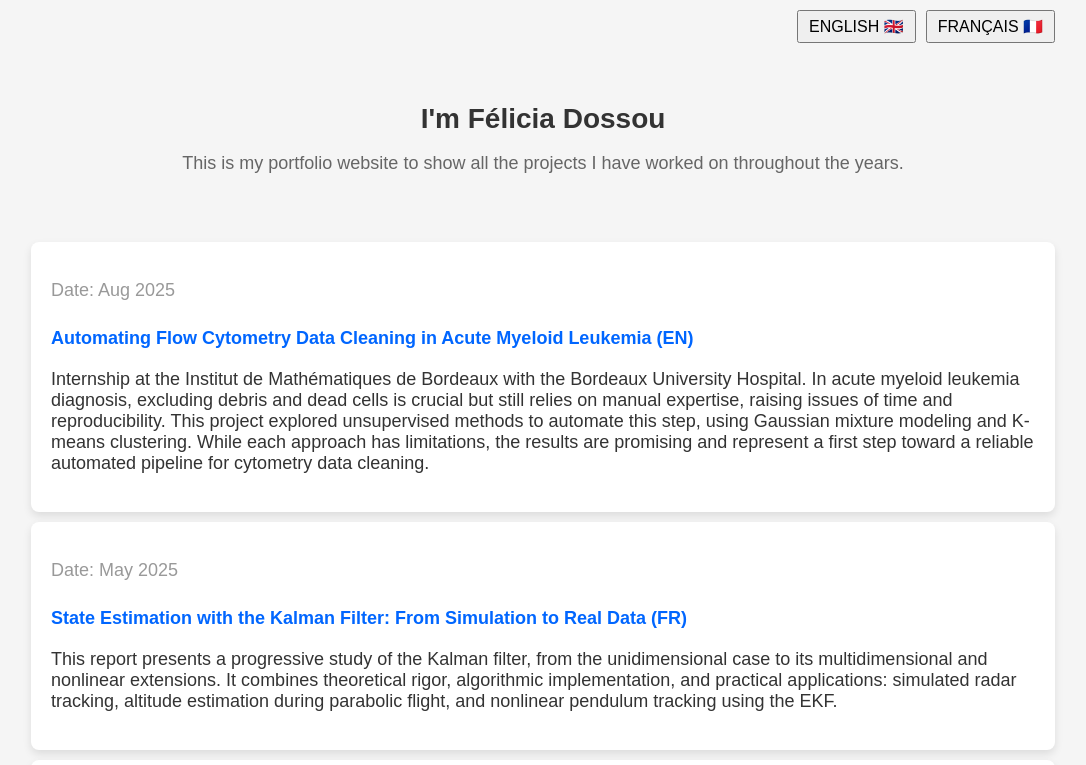
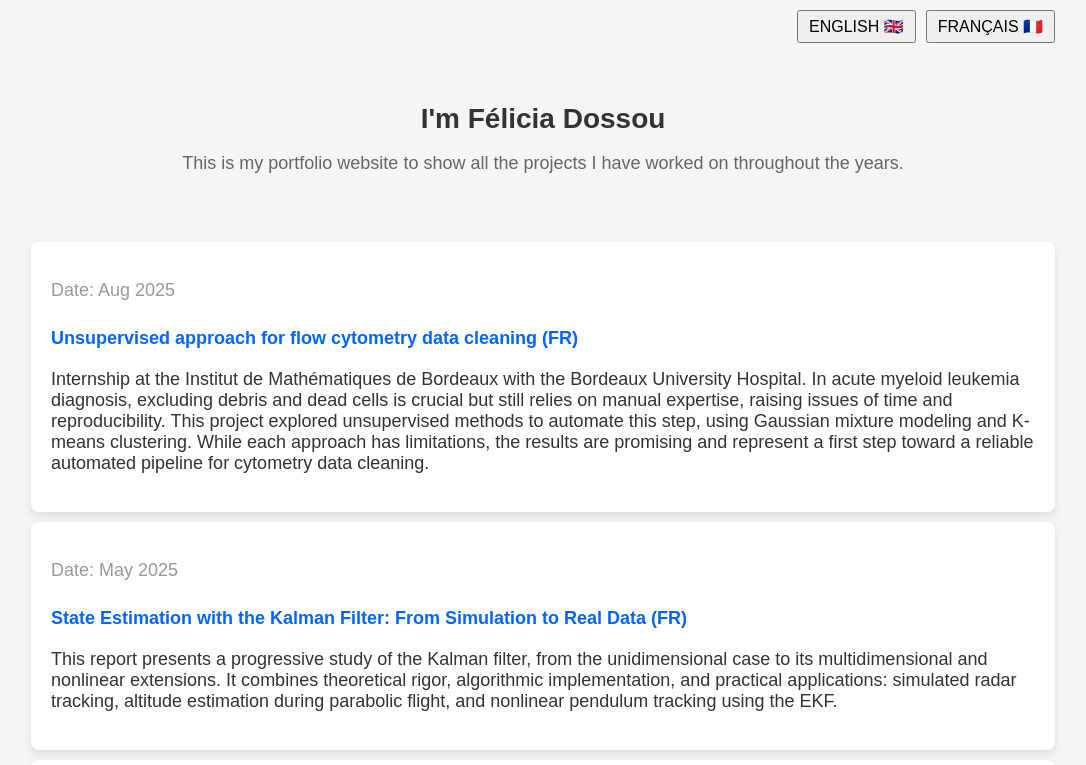
Before and after one commit to feliciadss/FeliciaDossouPortfolio, a plain HTML site: page index.html in a window 1280 px wide. Shown: the top 765 px of the page, without its empty margins (97-1183 px from the left). Drawn offline with Linux system fonts and the light colour scheme.

Commit message:
Update index.html

```diff
--- a/index.html
+++ b/index.html
@@ -99,7 +99,7 @@
         projects: [
           {
             date: "Aug 2025",
-            title: "Automating Flow Cytometry Data Cleaning in Acute Myeloid Leukemia (EN)",
+            title: "Unsupervised approach for flow cytometry data cleaning (FR)",
             description: "Internship at the Institut de Mathématiques de Bordeaux with the Bordeaux University Hospital. In acute myeloid leukemia diagnosis, excluding debris and dead cells is crucial but still relies on manual expertise, raising issues of time and reproducibility. This project explored unsupervised methods to automate this step, using Gaussian mixture modeling and K-means clustering. While each approach has limitations, the results are promising and represent a first step toward a reliable automated pipeline for cytometry data cleaning.",
             link: "https://feliciadss.github.io/FeliciaDossouPortfolio/stage_cytometrie_final.pdf"
           },
@@ -196,7 +196,7 @@
         projects: [
           {
               "date": "Août 2025",
-              "title": "Automatisation du nettoyage des données de cytométrie en leucémie aiguë myéloblastique (FR)",
+              "title": "Approche non supervisée pour le nettoyage de données de cytométrie en flux (FR)",
               "description": "Stage à l’Institut de Mathématiques de Bordeaux en collaboration avec le CHU de Bordeaux. Dans le diagnostic de la leucémie aiguë myéloblastique, l’exclusion des débris et cellules mortes reste une étape manuelle, chronophage et peu reproductible. Ce travail a exploré des méthodes non supervisées pour automatiser ce processus, en combinant des modèles de mélanges gaussiens et des approches de clustering par K-means. Les résultats, encore perfectibles, constituent une première étape vers un pipeline automatisé et robuste pour le nettoyage des données de cytométrie.",
               "link": "https://feliciadss.github.io/FeliciaDossouPortfolio/stage_cytometrie_final.pdf"
             },
```
